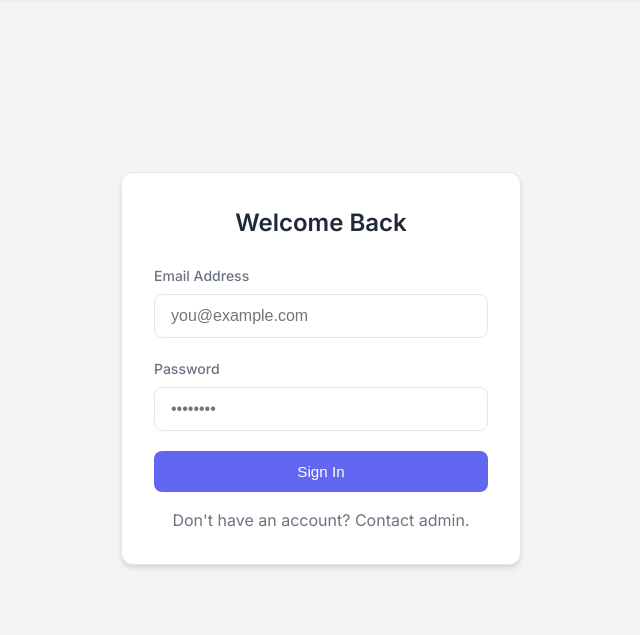
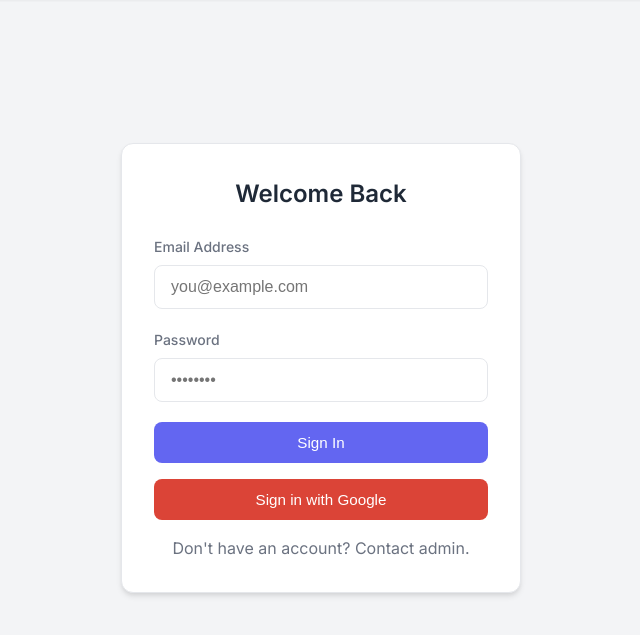
Before and after one commit to managedkaos/cloud-run-auth-demo, a FastAPI app: page /login in a window 1280 px wide. Shown: the part 63-698 px from the top of the page, without its empty margins (319-959 px from the left). Run offline with FastAPI, Linux system fonts and the light colour scheme; some libraries are stand-ins or nearby versions.

Commit message:
google login activated

```diff
--- a/application/static/css/style.css
+++ b/application/static/css/style.css
@@ -161,6 +161,17 @@
     /* Red 600 */
 }
 
+.btn-google {
+    background-color: #db4437;
+    /* Google Red */
+    color: white;
+    margin-top: 1rem;
+}
+
+.btn-google:hover {
+    background-color: #c53929;
+}
+
 /* List Items */
 .item-list {
     list-style: none;
@@ -194,7 +205,7 @@
 
 .flex-col {
     display: flex;
-    flexDirection: column;
+    flex-direction: column;
     gap: 1rem;
 }
 
--- a/application/templates/dashboard.html
+++ b/application/templates/dashboard.html
@@ -12,7 +12,10 @@
             <label for="name">New Item Name</label>
             <input type="text" name="name" id="name" placeholder="Enter item name..." required>
         </div>
-        <button type="submit" class="btn">Add Item</button>
+        <div>
+            <button type="submit" class="btn" style="padding: 0.5rem 1rem; font-size: 0.8rem; width: auto;">Add
+                Item</button>
+        </div>
     </form>
 </div>
 
--- a/application/templates/login.html
+++ b/application/templates/login.html
@@ -17,6 +17,7 @@
             </div>
             <button type="submit" class="btn">Sign In</button>
         </form>
+        <button id="google-signin-btn" class="btn btn-google">Sign in with Google</button>
         <p class="mt-4 text-center text-sm" style="color: var(--text-secondary);">
             Don't have an account? Contact admin.
         </p>
@@ -24,9 +25,8 @@
 </div>
 
 <script type="module">
-    // Import Firebase SDK (CDN)
     import { initializeApp } from "https://www.gstatic.com/firebasejs/10.0.0/firebase-app.js";
-    import { getAuth, signInWithEmailAndPassword } from "https://www.gstatic.com/firebasejs/10.0.0/firebase-auth.js";
+    import { getAuth, signInWithEmailAndPassword, GoogleAuthProvider, signInWithPopup } from "https://www.gstatic.com/firebasejs/10.0.0/firebase-auth.js";
 
     // TODO: REPLACE THIS WITH YOUR FIREBASE CONFIG FROM CONSOLE
     // Go to Firebase Console > Project Settings > General > Your Apps > SDK Setup and Configuration
@@ -51,20 +51,11 @@
 
     const app = initializeApp(firebaseConfig);
     const auth = getAuth(app);
+    const provider = new GoogleAuthProvider();
 
-    document.getElementById('login-form').onsubmit = async (e) => {
-        e.preventDefault();
-        const btn = e.target.querySelector('button');
-        const originalText = btn.innerText;
-        btn.innerText = 'Signing in...';
-        btn.disabled = true;
-
+    const handleSessionCreation = async (user, btn, originalText) => {
         try {
-            const email = document.getElementById('email').value;
-            const password = document.getElementById('password').value;
-
-            const userCredential = await signInWithEmailAndPassword(auth, email, password);
-            const idToken = await userCredential.user.getIdToken();
+            const idToken = await user.getIdToken();
 
             // Send token to FastAPI to set a secure HTTP-only cookie
             const response = await fetch('/auth/session', {
@@ -77,9 +68,44 @@
                 window.location.href = '/dashboard';
             } else {
                 alert('Failed to create session');
+                if (btn) {
+                    btn.innerText = originalText;
+                    btn.disabled = false;
+                }
+            }
+        } catch (error) {
+            console.error(error);
+            alert('Session creation failed: ' + error.message);
+            if (btn) {
                 btn.innerText = originalText;
                 btn.disabled = false;
             }
+        }
+    };
+
+    document.getElementById('google-signin-btn').onclick = async () => {
+        try {
+            const result = await signInWithPopup(auth, provider);
+            await handleSessionCreation(result.user, null, null);
+        } catch (error) {
+            console.error(error);
+            alert('Google Sign-In failed: ' + error.message);
+        }
+    };
+
+    document.getElementById('login-form').onsubmit = async (e) => {
+        e.preventDefault();
+        const btn = e.target.querySelector('button[type="submit"]');
+        const originalText = btn.innerText;
+        btn.innerText = 'Signing in...';
+        btn.disabled = true;
+
+        try {
+            const email = document.getElementById('email').value;
+            const password = document.getElementById('password').value;
+
+            const userCredential = await signInWithEmailAndPassword(auth, email, password);
+            await handleSessionCreation(userCredential.user, btn, originalText);
         } catch (error) {
             console.error(error);
             alert('Login failed: ' + error.message);
```
Also changed, not shown: README.md.
